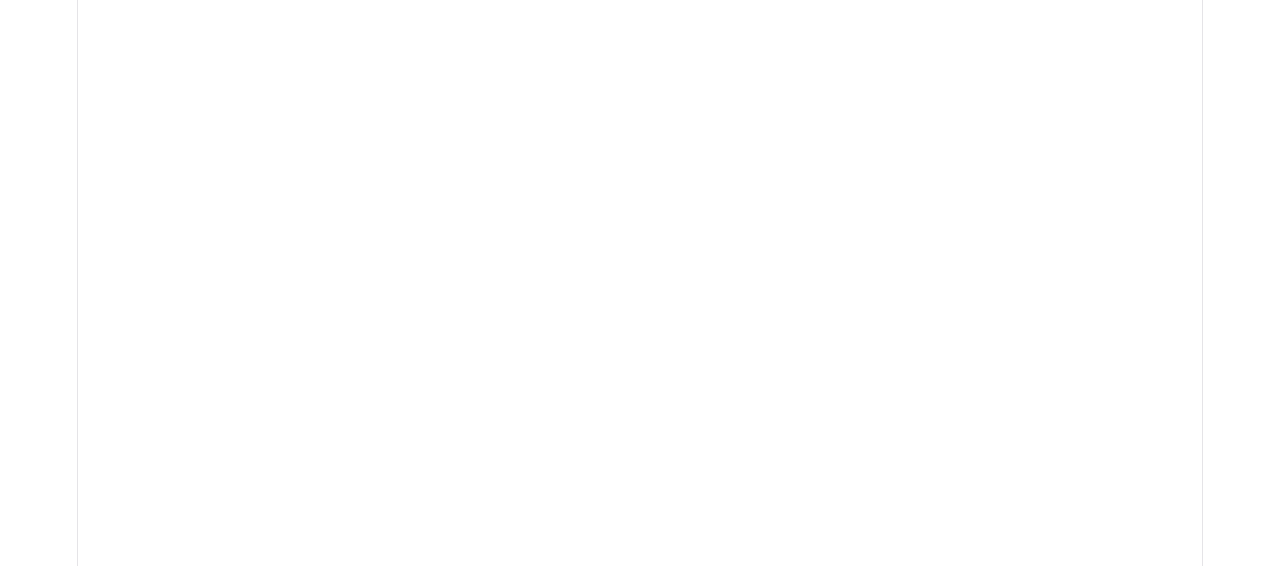
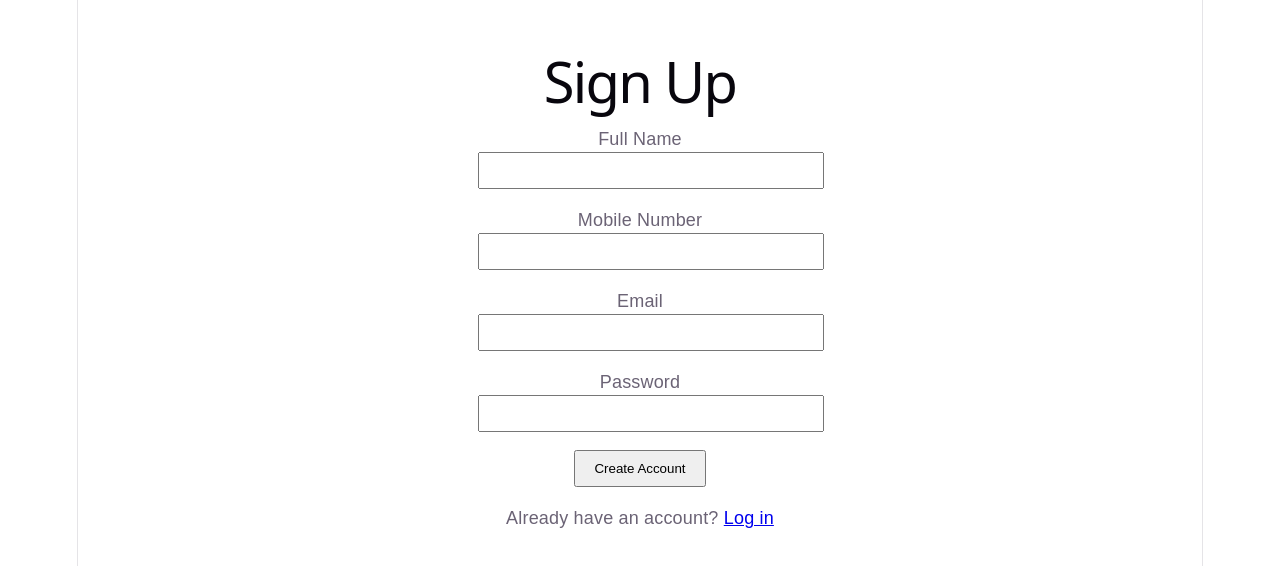
Before and after one commit to Sarthak-Gade/trading-platform, a React (Vite) app in the folder client/: page /signup in a window 1280 px wide. Before the commit this address had no page. Shown: the top 566 px of the page. Built offline with nearby package versions, Linux system fonts and the light colour scheme.

Commit message:
Add signup page with auto-login, link between login and signup pages

```diff
--- a/client/src/Login.tsx
+++ b/client/src/Login.tsx
@@ -1,6 +1,6 @@
 import { useState } from 'react';
-import { useNavigate } from 'react-router-dom';
 import { useAuth } from './context/AuthContext';
+import { useNavigate, Link } from 'react-router-dom';
 
 function Login() {
   const [email, setEmail] = useState('');
@@ -63,6 +63,9 @@ function Login() {
           Log In
         </button>
       </form>
+      <p style={{ marginTop: '1rem' }}>
+  Don't have an account? <Link to="/signup">Sign up</Link>
+</p>
     </div>
   );
 }
--- /dev/null
+++ b/client/src/Signup.tsx
@@ -0,0 +1,110 @@
+import { useState } from 'react';
+import { useNavigate, Link } from 'react-router-dom';
+import { useAuth } from './context/AuthContext';
+
+function Signup() {
+  const [email, setEmail] = useState('');
+  const [password, setPassword] = useState('');
+  const [fullName, setFullName] = useState('');
+  const [mobNumber, setMobNumber] = useState('');
+  const [error, setError] = useState('');
+  const { login } = useAuth();
+  const navigate = useNavigate();
+
+  const handleSubmit = async (e: React.FormEvent) => {
+    e.preventDefault();
+    setError('');
+
+    try {
+      const signupRes = await fetch('http://localhost:5000/api/auth/signup', {
+        method: 'POST',
+        headers: { 'Content-Type': 'application/json' },
+        body: JSON.stringify({ email, password, fullName, mobNumber }),
+      });
+
+      const signupData = await signupRes.json();
+
+      if (!signupRes.ok) {
+        setError(signupData.error || 'Signup failed');
+        return;
+      }
+
+      const loginRes = await fetch('http://localhost:5000/api/auth/login', {
+        method: 'POST',
+        headers: { 'Content-Type': 'application/json' },
+        body: JSON.stringify({ email, password }),
+      });
+
+      const loginData = await loginRes.json();
+
+      if (!loginRes.ok) {
+        setError('Account created, but login failed. Please log in manually.');
+        navigate('/login');
+        return;
+      }
+
+      login(loginData.token);
+      navigate('/dashboard');
+    } catch {
+      setError('Could not connect to server');
+    }
+  };
+
+  return (
+    <div style={{ padding: '2rem', maxWidth: '400px', margin: '0 auto', fontFamily: 'sans-serif' }}>
+      <h1>Sign Up</h1>
+      <form onSubmit={handleSubmit}>
+        <div style={{ marginBottom: '1rem' }}>
+          <label>Full Name</label>
+          <input
+            type="text"
+            value={fullName}
+            onChange={(e) => setFullName(e.target.value)}
+            required
+            style={{ width: '100%', padding: '0.5rem' }}
+          />
+        </div>
+        <div style={{ marginBottom: '1rem' }}>
+          <label>Mobile Number</label>
+          <input
+            type="tel"
+            value={mobNumber}
+            onChange={(e) => setMobNumber(e.target.value)}
+            required
+            style={{ width: '100%', padding: '0.5rem' }}
+          />
+        </div>
+        <div style={{ marginBottom: '1rem' }}>
+          <label>Email</label>
+          <input
+            type="email"
+            value={email}
+            onChange={(e) => setEmail(e.target.value)}
+            required
+            style={{ width: '100%', padding: '0.5rem' }}
+          />
+        </div>
+        <div style={{ marginBottom: '1rem' }}>
+          <label>Password</label>
+          <input
+            type="password"
+            value={password}
+            onChange={(e) => setPassword(e.target.value)}
+            required
+            minLength={6}
+            style={{ width: '100%', padding: '0.5rem' }}
+          />
+        </div>
+        {error && <p style={{ color: 'red' }}>{error}</p>}
+        <button type="submit" style={{ padding: '0.5rem 1rem' }}>
+          Create Account
+        </button>
+      </form>
+      <p style={{ marginTop: '1rem' }}>
+        Already have an account? <Link to="/login">Log in</Link>
+      </p>
+    </div>
+  );
+}
+
+export default Signup;
--- a/client/src/main.tsx
+++ b/client/src/main.tsx
@@ -5,6 +5,7 @@ import { AuthProvider } from './context/AuthContext';
 import Login from './Login';
 import Dashboard from './Dashboard';
 import './index.css';
+import Signup from './Signup';
 
 createRoot(document.getElementById('root')!).render(
   <StrictMode>
@@ -14,6 +15,7 @@ createRoot(document.getElementById('root')!).render(
           <Route path="/login" element={<Login />} />
           <Route path="/dashboard" element={<Dashboard />} />
           <Route path="/" element={<Navigate to="/dashboard" />} />
+          <Route path="/signup" element={<Signup />} />
         </Routes>
       </BrowserRouter>
     </AuthProvider>
```
